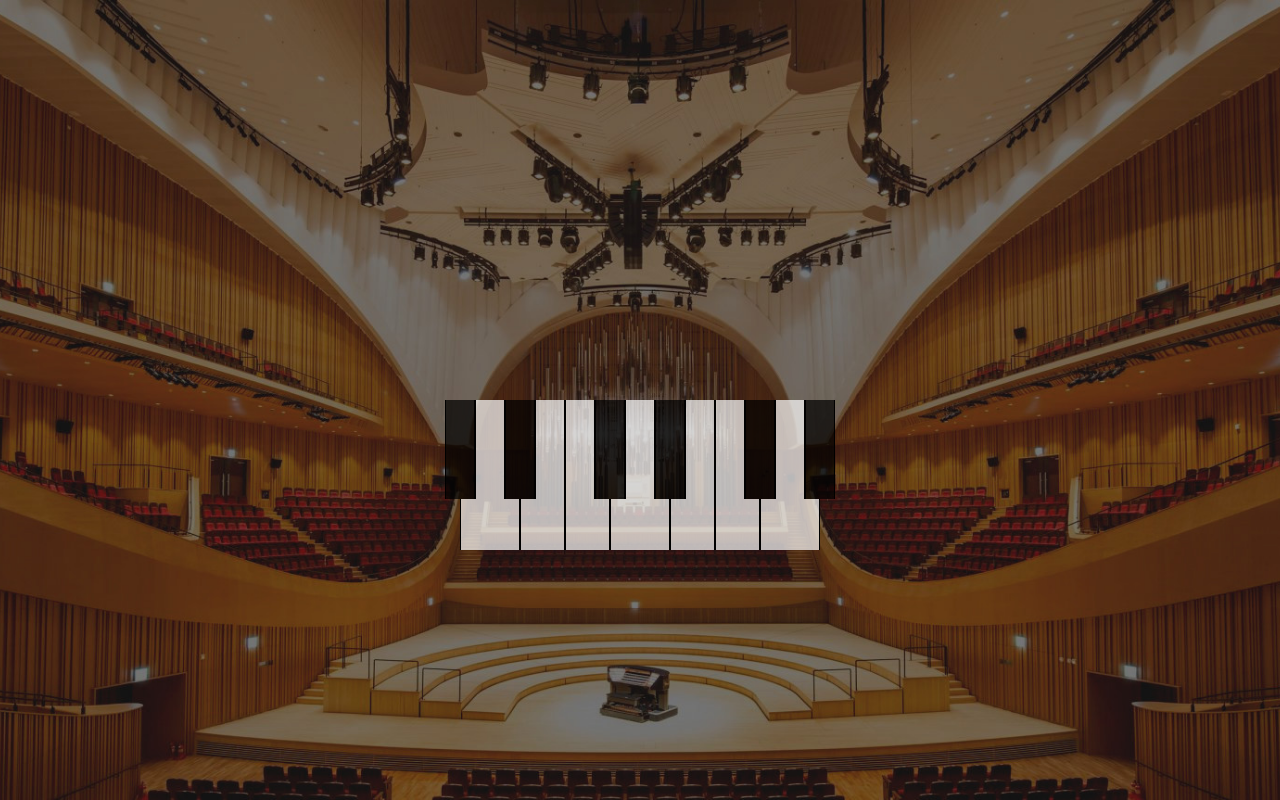
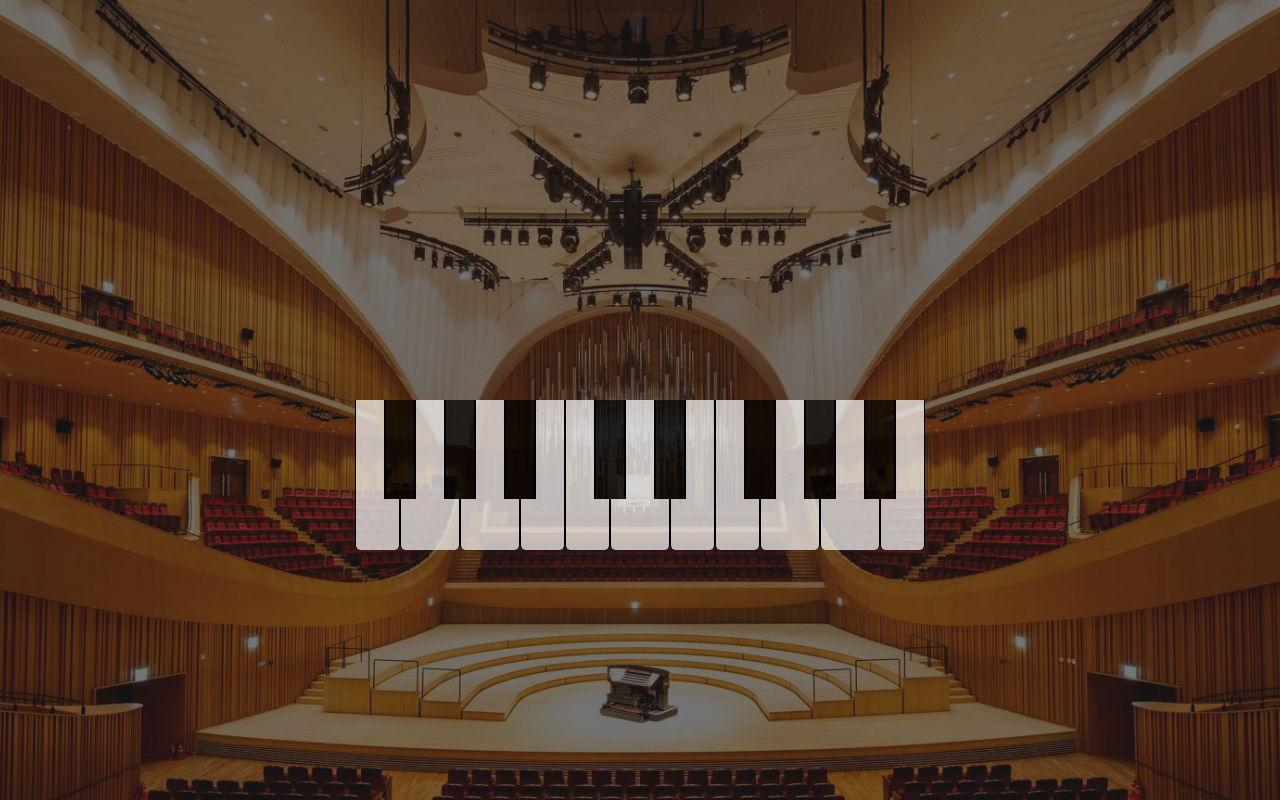
Before and after one commit to vi7ali/keyboard-piano, a plain HTML site: page index.html in a window 1280 px wide. Drawn offline with Linux system fonts and the light colour scheme.

Commit message:
Added more keys to the piano

```diff
--- a/css/style.css
+++ b/css/style.css
@@ -11,14 +11,11 @@ body {
 	margin: 0 auto;
 	height: 150px;
 	width: 600px;
-	/*border: 1px solid red;
-	background-color: blue;*/
 }
 
 #top-row {
 	width: 100%;
 	height: 66%;
-	/*background-color: yellow;*/
 	text-align: center;
 	font-size: 0;
 }
@@ -32,6 +29,7 @@ body {
 	border-width: 1px;
 	border-left-style: solid;
 	border-right-style: solid;
+	font-size: 1rem;
 }
 
 .black {
@@ -53,6 +51,8 @@ body {
 	border-width: 1px;
 	border-left-style: solid;
 	border-right-style: solid;
+	border-radius: 0 0 5px 5px;
+	font-size: 1rem;
 }
 
 .bottom-full {
--- a/index.html
+++ b/index.html
@@ -11,6 +11,9 @@
 <body>
 	<div id="piano">
 		<div id="top-row">
+			<div class="top-white"></div>
+			<div class="black"></div>
+			<div class="top-white"></div>
 			<div class="black"></div>
 			<div class="top-white"></div>
 			<div class="black"></div>
@@ -24,8 +27,13 @@
 			<div class="black"></div>
 			<div class="top-white"></div>
 			<div class="black"></div>
+			<div class="top-white"></div>
+			<div class="black"></div>
+			<div class="top-white"></div>
 		</div>
 		<div id="bottom-row">
+			<div class="bottom-right"></div>
+			<div class="bottom-full"></div>
 			<div class="bottom-full"></div>
 			<div class="bottom-left"></div>
 			<div class="bottom-right"></div>
@@ -33,6 +41,8 @@
 			<div class="bottom-left"></div>
 			<div class="bottom-right"></div>
 			<div class="bottom-full"></div>
+			<div class="bottom-full"></div>
+			<div class="bottom-left"></div>
 		</div>
 	</div>
 
```
